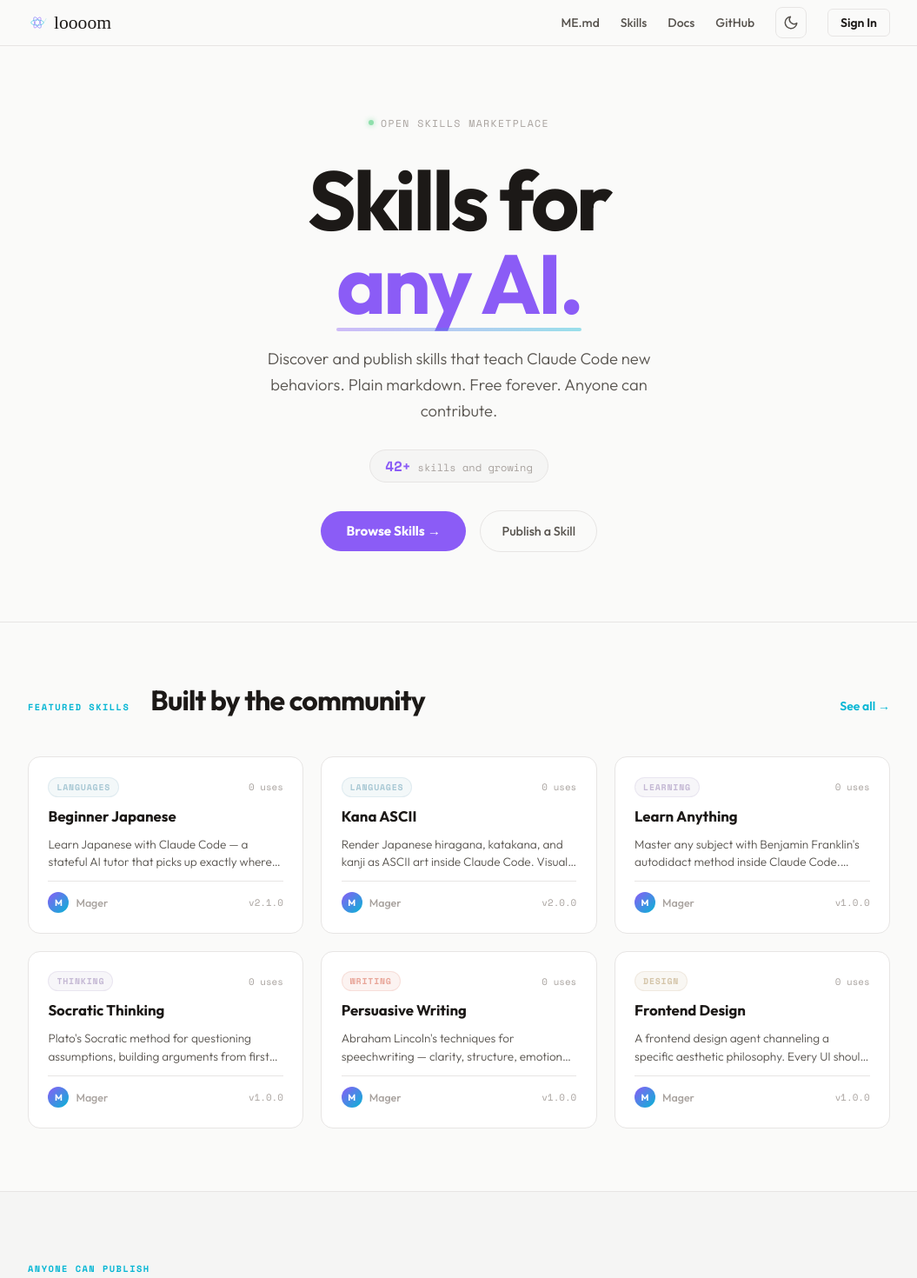
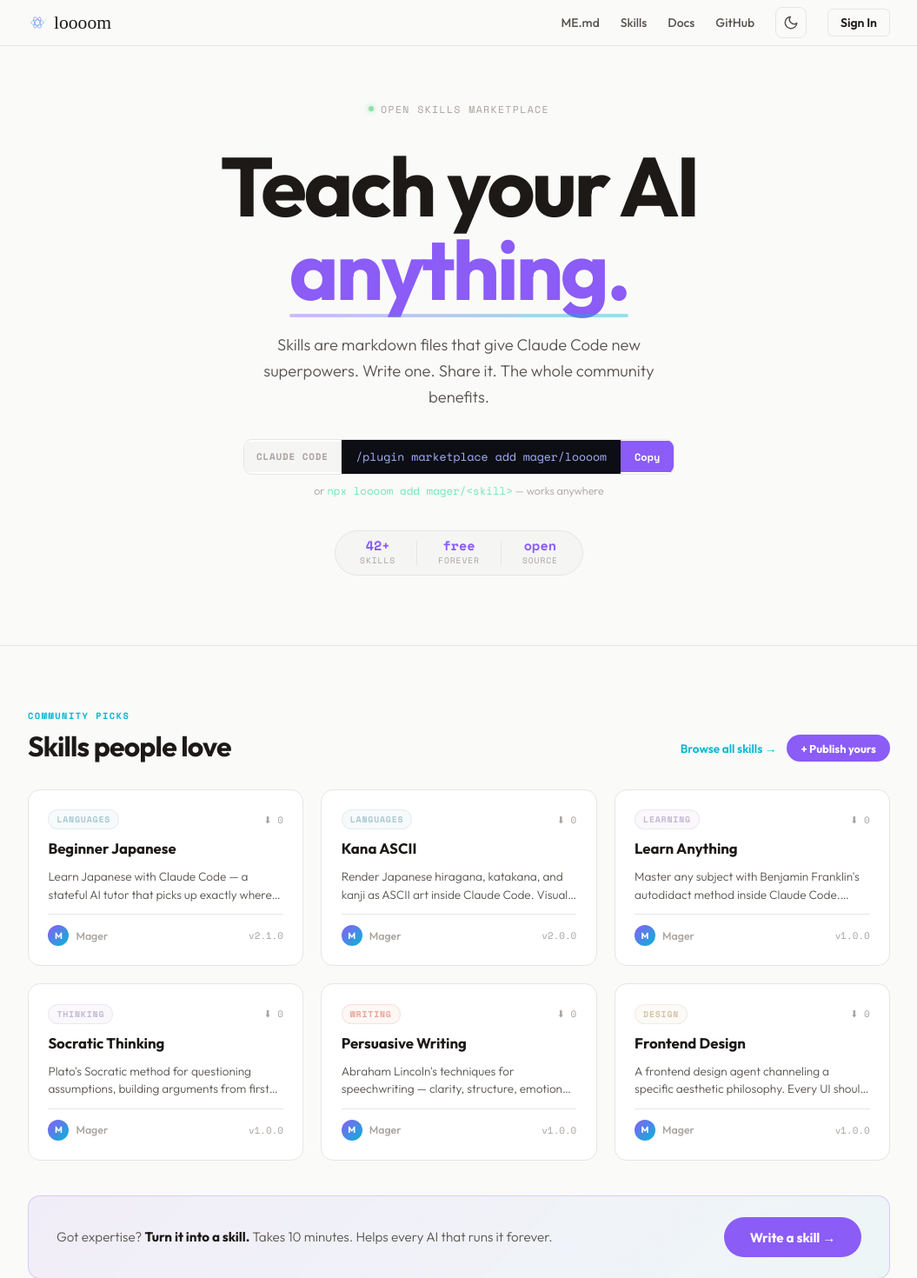
Before and after one commit to mager/loooom.xyz, a SvelteKit app: page / in a window 1280 px wide. Shown: the top 1470 px of the page at 87% size, without its empty margins (112-1167 px from the left). Built offline with nearby package versions, Linux system fonts and the light colour scheme; no server answers; the database is empty; a web font is replaced by a local one.

Commit message:
feat(homepage): revamp hero + featured section; fix all install command syntax across site

```diff
--- a/src/routes/+page.svelte
+++ b/src/routes/+page.svelte
@@ -72,21 +72,39 @@
 			<span class="eyebrow-text">Open skills marketplace</span>
 		</div>
 
-		<h1>Skills for<br/><span class="h1-accent">any AI.</span></h1>
+		<h1>Teach your AI<br/><span class="h1-accent">anything.</span></h1>
 
 		<p class="hero-sub">
-			Discover and publish skills that teach Claude Code new behaviors.
-			Plain markdown. Free forever. Anyone can contribute.
+			Skills are markdown files that give Claude Code new superpowers.
+			Write one. Share it. The whole community benefits.
 		</p>
 
-		<div class="hero-count">
-			<span class="count-num">{totalCount}+</span>
-			<span class="count-label">skills and growing</span>
+		<div class="hero-install">
+			<div class="hero-install-inner">
+				<span class="install-pre">Claude Code</span>
+				<code class="install-cmd">/plugin marketplace add mager/loooom</code>
+				<button class="install-copy" onclick={() => copyCommand('/plugin marketplace add mager/loooom')}>
+					{copiedCommand === '/plugin marketplace add mager/loooom' ? '✓' : 'Copy'}
+				</button>
+			</div>
+			<p class="install-alt-note">or <code>npx loooom add mager/&lt;skill&gt;</code> — works anywhere</p>
 		</div>
 
-		<div class="hero-actions">
-			<a href="/browse" class="btn-primary">Browse Skills →</a>
-			<a href="/create" class="btn-ghost">Publish a Skill</a>
+		<div class="hero-stats">
+			<div class="hero-stat">
+				<span class="stat-num">{totalCount}+</span>
+				<span class="stat-label">skills</span>
+			</div>
+			<div class="hero-stat-divider"></div>
+			<div class="hero-stat">
+				<span class="stat-num">free</span>
+				<span class="stat-label">forever</span>
+			</div>
+			<div class="hero-stat-divider"></div>
+			<div class="hero-stat">
+				<span class="stat-num">open</span>
+				<span class="stat-label">source</span>
+			</div>
 		</div>
 	</div>
 </section>
@@ -95,21 +113,27 @@
 <section class="featured">
 	<div class="section-inner">
 		<div class="section-header">
-			<p class="eyebrow">Featured Skills</p>
-			<h2>Built by the community</h2>
-			<a href="/browse" class="see-all">See all →</a>
+			<div class="section-header-left">
+				<p class="eyebrow">Community picks</p>
+				<h2>Skills people love</h2>
+			</div>
+			<div class="section-header-right">
+				<a href="/browse" class="btn-browse">Browse all skills →</a>
+				<a href="/create" class="btn-publish-sm">+ Publish yours</a>
+			</div>
 		</div>
 
 		<div class="skills-grid">
 			{#each featuredSkills as skill (skill.name + skill.authorUsername)}
 				<a href={skill.link} class="skill-card">
+					<div class="skill-card-glow" style="background: radial-gradient(ellipse at top left, {categoryColor(skill.category)}18 0%, transparent 65%);"></div>
 					<div class="skill-card-top">
 						{#if skill.category}
-							<span class="category-chip" style="background: {categoryColor(skill.category)}22; color: {categoryColor(skill.category)}; border-color: {categoryColor(skill.category)}44;">
+							<span class="category-chip" style="background: {categoryColor(skill.category)}18; color: {categoryColor(skill.category)}; border-color: {categoryColor(skill.category)}40;">
 								{skill.category}
 							</span>
 						{/if}
-						<span class="installs">{skill.installs.toLocaleString()} uses</span>
+						<span class="installs">⬇ {skill.installs.toLocaleString()}</span>
 					</div>
 					<h3 class="skill-title">{skill.title}</h3>
 					{#if skill.description}
@@ -130,6 +154,12 @@
 					</div>
 				</a>
 			{/each}
+		</div>
+
+		<!-- CTA bar below grid -->
+		<div class="featured-cta">
+			<p>Got expertise? <strong>Turn it into a skill.</strong> Takes 10 minutes. Helps every AI that runs it forever.</p>
+			<a href="/create" class="btn-primary">Write a skill →</a>
 		</div>
 	</div>
 </section>
@@ -198,15 +228,18 @@
 					<span class="dot r"></span>
 					<span class="dot y"></span>
 					<span class="dot g"></span>
-					<span class="code-label">Terminal</span>
+					<span class="code-label">Claude Code</span>
 				</div>
 				<div class="code-body">
 					<div class="code-line"><span class="prompt">$</span> <span class="cmd">/plugin marketplace add</span> <span class="arg">mager/loooom</span></div>
-					<div class="code-line output">✓ Adding marketplace: mager/loooom</div>
-					<div class="code-line output">✓ Fetching catalog...</div>
-					<div class="code-line output">✓ 12 skills available</div>
+					<div class="code-line output">✓ Added marketplace: mager/loooom</div>
+					<div class="code-line output dim">  30 skills available</div>
+					<div class="code-line spacer"></div>
 					<div class="code-line"><span class="prompt">$</span> <span class="cmd">/skill use</span> <span class="arg">beginner-japanese</span></div>
-					<div class="code-line output">✓ Skill loaded. Ready to teach.</div>
+					<div class="code-line output">✓ Skill loaded: Beginner Japanese</div>
+					<div class="code-line output dim">  Stateful tutor. Picks up where you left off.</div>
+					<div class="code-line spacer"></div>
+					<div class="code-line alt-install"><span class="prompt-alt">or</span> <span class="cmd-alt">npx loooom add</span> <span class="arg-alt">mager/beginner-japanese</span></div>
 					<div class="code-line blink"><span class="prompt">$</span> <span class="cursor">▌</span></div>
 				</div>
 			</div>
@@ -292,11 +325,11 @@
 
 	/* ===== HERO ===== */
 	.hero {
-		padding: 8rem 1.5rem 5rem;
+		padding: 7rem 1.5rem 5rem;
 		text-align: center;
 	}
 	.hero-inner {
-		max-width: 600px;
+		max-width: 640px;
 		margin: 0 auto;
 	}
 	.hero-eyebrow {
@@ -354,38 +387,109 @@
 		color: var(--text-secondary);
 		line-height: 1.65;
 		max-width: 480px;
-		margin: 0 auto 1.75rem;
+		margin: 0 auto 2rem;
 		font-weight: 300;
 	}
 
-	.hero-count {
+	/* Hero install command */
+	.hero-install {
+		margin-bottom: 2.25rem;
+	}
+	.hero-install-inner {
 		display: inline-flex;
-		align-items: baseline;
-		gap: 0.5rem;
+		align-items: center;
+		gap: 0;
+		background: var(--bg-card);
+		border: 1px solid var(--border);
+		border-radius: 10px;
+		overflow: hidden;
+		max-width: 100%;
+	}
+	.install-pre {
+		padding: 0.6rem 0.9rem;
+		background: var(--bg-secondary);
+		border-right: 1px solid var(--border);
+		font-family: var(--font-mono);
+		font-size: 0.68rem;
+		font-weight: 700;
+		text-transform: uppercase;
+		letter-spacing: 0.08em;
+		color: var(--text-muted);
+		white-space: nowrap;
+		flex-shrink: 0;
+	}
+	.install-cmd {
+		padding: 0.6rem 1rem;
+		font-family: var(--font-mono);
+		font-size: 0.82rem;
+		color: #a5b4fc;
+		background: #0d0d14;
+		flex: 1;
+		text-align: left;
+		overflow: hidden;
+		text-overflow: ellipsis;
+		white-space: nowrap;
+	}
+	.install-copy {
+		padding: 0.6rem 1rem;
+		background: var(--violet);
+		color: white;
+		font-family: var(--font-mono);
+		font-size: 0.75rem;
+		font-weight: 700;
+		border: none;
+		cursor: pointer;
+		transition: opacity 0.2s;
+		white-space: nowrap;
+		flex-shrink: 0;
+	}
+	.install-copy:hover { opacity: 0.85; }
+	.install-alt-note {
+		margin: 0.55rem 0 0;
+		font-size: 0.78rem;
+		color: var(--text-muted);
+	}
+	.install-alt-note code {
+		font-family: var(--font-mono);
+		font-size: 0.78rem;
+		color: #6ee7b7;
+		background: none;
+	}
+
+	/* Hero stats */
+	.hero-stats {
+		display: inline-flex;
+		align-items: center;
+		gap: 1.5rem;
 		background: var(--bg-secondary);
 		border: 1px solid var(--border);
 		border-radius: 999px;
-		padding: 0.4rem 1.1rem;
-		margin-bottom: 2rem;
+		padding: 0.6rem 1.75rem;
+	}
+	.hero-stat { text-align: center; }
+	.stat-num {
+		display: block;
 		font-family: var(--font-mono);
-	}
-	.count-num {
-		font-size: 1rem;
+		font-size: 0.95rem;
 		font-weight: 700;
 		color: var(--violet);
+		line-height: 1;
 	}
-	.count-label {
-		font-size: 0.75rem;
+	.stat-label {
+		font-family: var(--font-mono);
+		font-size: 0.6rem;
+		text-transform: uppercase;
+		letter-spacing: 0.1em;
 		color: var(--text-muted);
+		margin-top: 2px;
+		display: block;
+	}
+	.hero-stat-divider {
+		width: 1px;
+		height: 28px;
+		background: var(--border);
 	}
 
-	.hero-actions {
-		display: flex;
-		align-items: center;
-		justify-content: center;
-		gap: 1rem;
-		flex-wrap: wrap;
-	}
 	.btn-primary {
 		background: var(--violet);
 		color: white;
@@ -396,6 +500,9 @@
 		text-decoration: none;
 		transition: opacity 0.2s, transform 0.2s;
 		white-space: nowrap;
+		display: inline-block;
+		border: none;
+		cursor: pointer;
 	}
 	.btn-primary:hover { opacity: 0.88; transform: translateY(-1px); }
 	.btn-ghost {
@@ -414,15 +521,23 @@
 
 	/* ===== FEATURED SKILLS ===== */
 	.featured {
-		padding: 4.5rem 1.5rem;
+		padding: 4.5rem 1.5rem 3rem;
 		border-top: 1px solid var(--border);
 	}
 	.section-header {
 		display: flex;
-		align-items: baseline;
+		align-items: flex-end;
+		justify-content: space-between;
 		gap: 1.5rem;
-		margin-bottom: 2.5rem;
+		margin-bottom: 2rem;
 		flex-wrap: wrap;
+	}
+	.section-header-left { min-width: 0; }
+	.section-header-right {
+		display: flex;
+		align-items: center;
+		gap: 0.75rem;
+		flex-shrink: 0;
 	}
 	.section-header h2 {
 		font-family: var(--font-display);
@@ -431,19 +546,50 @@
 		letter-spacing: -0.025em;
 		line-height: 1.1;
 		color: var(--text-primary);
-		margin: 0;
-		flex: 1;
-		min-width: 0;
+		margin: 0.2rem 0 0;
 	}
-	.see-all {
-		font-size: 0.875rem;
+	.btn-browse {
+		font-size: 0.85rem;
 		font-weight: 600;
 		color: var(--ocean);
 		text-decoration: none;
 		white-space: nowrap;
 		transition: opacity 0.2s;
 	}
-	.see-all:hover { opacity: 0.75; }
+	.btn-browse:hover { opacity: 0.75; }
+	.btn-publish-sm {
+		font-size: 0.8rem;
+		font-weight: 700;
+		color: white;
+		background: var(--violet);
+		padding: 0.45rem 1rem;
+		border-radius: 999px;
+		text-decoration: none;
+		white-space: nowrap;
+		transition: opacity 0.2s;
+	}
+	.btn-publish-sm:hover { opacity: 0.85; }
+
+	/* Featured CTA bar */
+	.featured-cta {
+		margin-top: 2.5rem;
+		padding: 1.5rem 2rem;
+		background: linear-gradient(135deg, color-mix(in srgb, var(--violet) 8%, transparent), color-mix(in srgb, var(--ocean) 6%, transparent));
+		border: 1px solid color-mix(in srgb, var(--violet) 25%, transparent);
+		border-radius: 14px;
+		display: flex;
+		align-items: center;
+		justify-content: space-between;
+		gap: 1.5rem;
+		flex-wrap: wrap;
+	}
+	.featured-cta p {
+		margin: 0;
+		font-size: 0.95rem;
+		color: var(--text-secondary);
+		line-height: 1.5;
+	}
+	.featured-cta strong { color: var(--text-primary); }
 
 	.skills-grid {
 		display: grid;
@@ -451,6 +597,7 @@
 		gap: 1.25rem;
 	}
 	.skill-card {
+		position: relative;
 		background: var(--bg-card);
 		border: 1px solid var(--border);
 		border-radius: 14px;
@@ -459,13 +606,23 @@
 		flex-direction: column;
 		gap: 0.75rem;
 		text-decoration: none;
-		transition: transform 0.18s, box-shadow 0.18s, border-color 0.18s;
+		transition: transform 0.22s cubic-bezier(0.4,0,0.2,1), box-shadow 0.22s ease, border-color 0.22s ease;
+		overflow: hidden;
 	}
 	.skill-card:hover {
-		transform: translateY(-2px);
-		box-shadow: 0 8px 30px rgba(0,0,0,0.08);
-		border-color: var(--text-muted);
+		transform: translateY(-3px);
+		box-shadow: 0 12px 40px rgba(0,0,0,0.12);
+		border-color: color-mix(in srgb, var(--violet) 35%, transparent);
 	}
+	.skill-card-glow {
+		position: absolute;
+		inset: 0;
+		pointer-events: none;
+		opacity: 0;
+		transition: opacity 0.3s ease;
+		border-radius: inherit;
+	}
+	.skill-card:hover .skill-card-glow { opacity: 1; }
 	.skill-card-top {
 		display: flex;
 		align-items: center;
@@ -703,6 +860,12 @@
 	.cmd { color: #a5b4fc; }
 	.arg { color: #34d399; }
 	.output { color: #4ade80; padding-left: 1.25rem; }
+	.output.dim { color: #4ade8088; }
+	.code-line.spacer { height: 6px; }
+	.alt-install { padding-left: 0; opacity: 0.7; }
+	.prompt-alt { color: #9ca3af; margin-right: 0.5rem; font-style: italic; }
+	.cmd-alt { color: #6ee7b7; }
+	.arg-alt { color: #fde68a; }
 	.cursor { animation: blink 1s step-end infinite; }
 	@keyframes blink { 0%, 100% { opacity: 1; } 50% { opacity: 0; } }
 	.blink { color: #6366f1; }
```
Also changed, not shown: src/routes/create/+page.svelte (+23 -4 lines).
